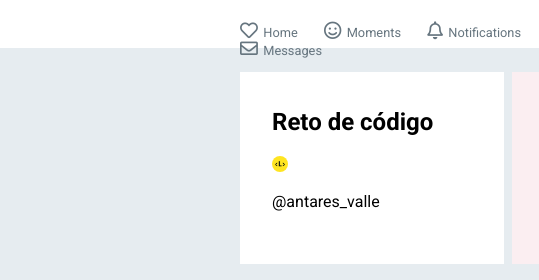
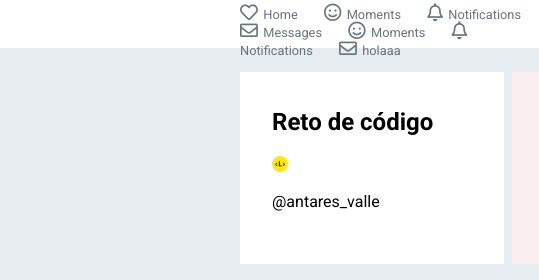
Before and after one commit to antaresvalle/twitter, a plain HTML site: page index.html in a window 1280 px wide. Shown: the full height of the page, 0-539 px from the left. Drawn offline with Linux system fonts and the light colour scheme.

Commit message:
cambios html

```diff
--- a/index.html
+++ b/index.html
@@ -16,6 +16,9 @@
 				<a href="#"><i class="far fa-smile"></i>Moments</a>
 				<a href="#"><i class="far fa-bell"></i>Notifications</a>
 				<a href="#"><i class="far fa-envelope"></i>Messages</a>
+				<a href="#"><i class="far fa-smile"></i>Moments</a>
+				<a href="#"><i class="far fa-bell"></i>Notifications</a>
+				<a href="#"><i class="far fa-envelope"></i>holaaa</a>
 			</div>
 			<div id="logo"><i class="fab fa-twitter"></i></div>
 			<div id="menu-right">
```
